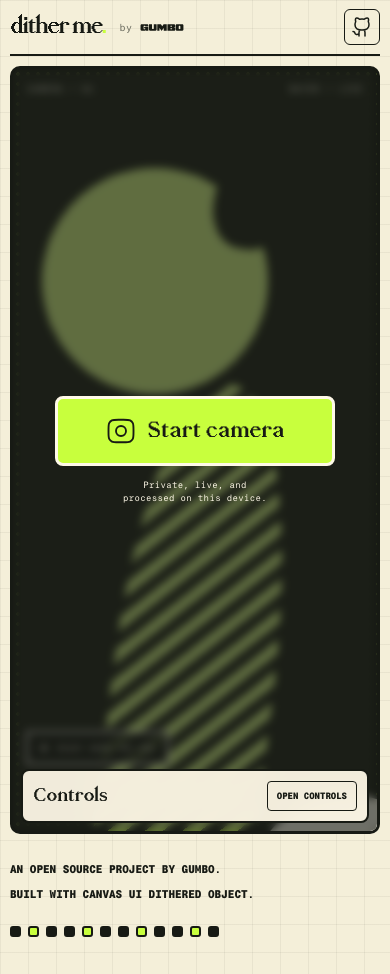
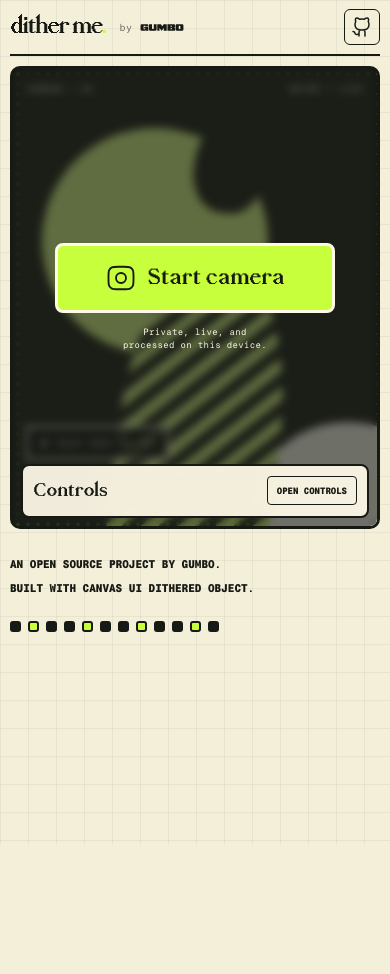
Before and after one commit to hellogumbo/ditherme, a Next.js app: page / in a window 390 px wide. After the commit the page ends 844 px from the top, so only its background shows below. Built offline with nearby package versions, Linux system fonts and the light colour scheme.

Commit message:
Fix camera frame aspect ratio

```diff
--- a/app/globals.css
+++ b/app/globals.css
@@ -149,13 +149,15 @@ h1 span { color: var(--acid); }
 
 .studio {
   width: 100%;
+  max-width: 1280px;
+  margin: 0 auto;
 }
 
 .camera-card {
   position: relative;
   width: 100%;
-  height: min(calc(100svh - 152px), 840px);
-  min-height: 560px;
+  height: auto;
+  aspect-ratio: 16 / 9;
   overflow: hidden;
   border: 4px solid var(--ink);
   border-radius: 16px;
@@ -462,7 +464,7 @@ footer a:hover { color: var(--gumbo-blue); }
   .github-link { width: 36px; height: 36px; }
   .intro { display: none; }
   .studio { padding-top: 10px; }
-  .camera-card { height: calc(100svh - 76px); min-height: 0; border-width: 3px; border-radius: 10px; }
+  .camera-card { height: auto; aspect-ratio: 4 / 5; border-width: 3px; border-radius: 10px; }
   .preview-topline { left: 14px; right: 14px; top: 13px; font-size: 9px; }
   .live-chip { left: 13px; bottom: 66px; max-width: calc(100% - 26px); overflow: hidden; font-size: 8px; text-overflow: ellipsis; white-space: nowrap; }
   .camera-gate { gap: 12px; padding: 16px; }
```
